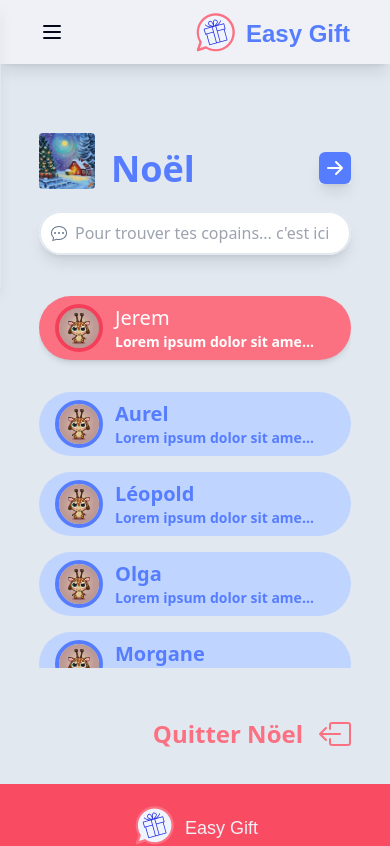
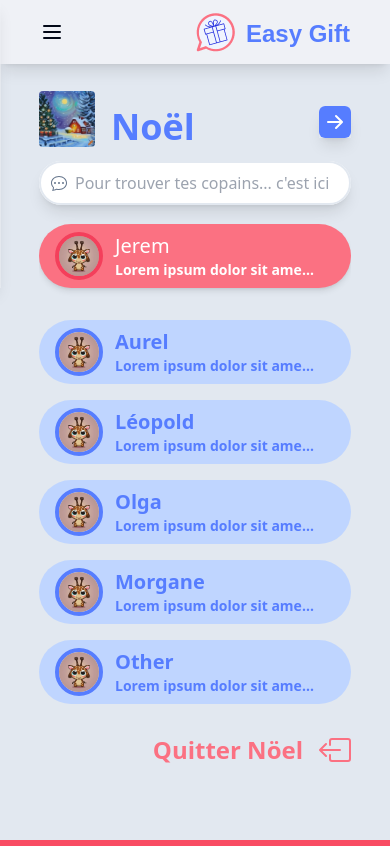
Before and after one commit to WildCodeSchool/2023-09-wns-bleu-easy-gift, a Next.js app in the folder frontend/: page /discussions in a window 390 px wide. Shown: the top 846 px of the page. Built offline with nearby package versions, Linux system fonts and the light colour scheme; no server answers.

Commit message:
change on footer and layout to display header, main and footer correctly withouot space. Change on discussion nav on mobile

```diff
--- a/frontend/src/components/discussions/Menu-discussions.tsx
+++ b/frontend/src/components/discussions/Menu-discussions.tsx
@@ -2,8 +2,8 @@
 
 const MenuDiscussions = () => {
   return (
-    <nav className="bg-slate-200 w-full h-135 pt-10 flex flex-col justify-evenly md:w-5/12 md:h-full md:justify-between">
-      <div className="w-4/5 mx-auto h-36 flex flex-wrap justify-between items-center">
+    <nav className="bg-slate-200 w-full flex-shrink-0 h-[100vh] pt-5 pb-6 flex flex-grow flex-col justify-start md:pb-6 md:w-5/12 md:max-w-screen-sm md:h-full md:justify-between md:overflow-y-auto">
+      <div className="w-4/5 mx-auto h-32 flex flex-wrap justify-between items-center md:min-h-40">
         <div className="basis-5/6 flex justify-start items-center h-14">
           <img src="/images/avatar/group_xmas8.png" alt="" className="w-14 h-14 rounded-sm" />
           <h1 className="text-4xl md:text-5xl 2xl::text-6xl font-bold text-primaryBlue inline-block
@@ -37,7 +37,7 @@ const MenuDiscussions = () => {
           <input type="search" className="w-full h-full rounded-3xl shadow-lg pl-9 outline-slate-200 outline-2 outline" placeholder="Pour trouver tes copains... c'est ici" />
         </div>
       </div>
-      <ul className="w-4/5 h-96 mx-auto overflow-y-auto flex flex-col justify-evenly  max-w-96 pt-3 md:h-auto md:min-h-130">
+      <ul className="w-4/5 max-h-[60vh] min-h-0 overflow-y-auto mx-auto flex flex-col flex-grow flex-shrink justify-evenly max-w-96 pt-3 md:h-auto md:min-h-auto md:max-h-72 md:flex-grow">
         <li className="w-full h-16 rounded-full bg-red400 shadow-md pl-4 pr-6 py-2 mb-8 md:mb-12">
           <a className="h-full flex items-center justify-start" href="/">
             <div className="relative mr-3 w-12 h-12">
@@ -159,8 +159,8 @@ const MenuDiscussions = () => {
           </a>
         </li>
       </ul>
-      <div className="w-4/5 h-12 mx-auto self-start mt-8">
-        <div className="flex justify-end content-end">
+      <div className="w-4/5 mx-auto self-start flex flex-grow justify-end items-start">
+        <div className="flex justify-end mt-4">
           <img src="" alt="" />
           <p className="text-2xl font-bold text-red400">Quitter Nöel</p>
           <button type="button" className="ml-4">
--- a/frontend/src/components/discussions/espace-discussion.tsx
+++ b/frontend/src/components/discussions/espace-discussion.tsx
@@ -2,7 +2,7 @@ import React from 'react';
 
 const EspaceDiscussion = () => {
   return (
-    <div className='hidden md:block md:w-7/12 md:flex md:justify-center md:items-center'>
+    <div className='hidden md:w-7/12 md:flex md:justify-center md:items-center'>
       <div>
         <img src="" alt="" />
         <p>Noël</p>
--- a/frontend/src/components/layout/Footer.tsx
+++ b/frontend/src/components/layout/Footer.tsx
@@ -27,7 +27,7 @@ const icons = [
 
 export default function Footer() {
   return (
-    <footer className='w-full bg-primaryRed h-48'>
+    <footer className='w-full bg-primaryRed h-48 relative bottom-0 left-0 right-0'>
       <div className='flex justify-center flex-col h-full'>
         <div className='space-y-1 flex justify-center items-center w-full mt-3'>
           <img
--- a/frontend/src/pages/discussions/index.tsx
+++ b/frontend/src/pages/discussions/index.tsx
@@ -4,7 +4,7 @@ import EspaceDiscussion from "@/components/discussions/espace-discussion";
 const DiscussionsPage = () => {
   return (
     <>
-      <section className="h-full flex md:min-h-160">
+      <section className="w-full h-[92vh] flex flex-col overflow-y-auto md:h-full md:flex md:flex-row">
         <MenuDiscussions />
         <EspaceDiscussion />
       </section>
--- a/frontend/src/pages/index.tsx
+++ b/frontend/src/pages/index.tsx
@@ -71,7 +71,7 @@ export default function Home() {
           </Button>
         </div>
       </section>
-      <section className="mb-28 mx-auto min-h-175 h-full bg-slate-200 flex flex-col justify-center items-center sm:min-h-160 md:min-h-170 lg:pt-20 lg:pb-16 lg:flex-wrap lg:flex-row lg:mb-32 lg:content-center lg:justify-around lg:min-h-140 2xl:pt-0 xl:pb-0 2xl:items-start 2xl:justify-center 2xl:mb-20 2xl:content-end 2xl:min-h-150 2xl:flex-row">
+      <section className="mb-28 mx-auto min-h-175 h-full w-full bg-slate-200 flex flex-col justify-center items-center sm:min-h-160 md:min-h-170 lg:pt-20 lg:pb-16 lg:flex-wrap lg:flex-row lg:mb-32 lg:content-center lg:justify-around lg:min-h-140 2xl:pt-0 xl:pb-0 2xl:items-start 2xl:justify-center 2xl:mb-20 2xl:content-end 2xl:min-h-150 2xl:flex-row">
         <h2 className="w-4/5 text-3xl mb-8 text-primaryRed sm:text-center md:mb-10 md:text-4xl lg:w-full lg:mb-14 font-bold 2xl:text-5xl 2xl:mt-0 2xl:mb-28">
           Crée ton groupe
         </h2>
--- a/frontend/src/pages/layout.tsx
+++ b/frontend/src/pages/layout.tsx
@@ -4,10 +4,10 @@ import React from "react";
 
 export default function Layout({ children }: { children: React.ReactNode }) {
   return (
-    <div className="w-screen min-h-screen bg-bgPrimary relative  flex flex-col justify-between">
+    <div className="w-screen min-h-screen bg-bgPrimary relative flex flex-col justify-between">
       <Navbar />
 
-      <main className="w-full mx-auto h-auto">{children}</main>
+      <main className="w-full mx-auto h-auto flex flex-grow flex-col">{children}</main>
 
       <Footer />
     </div>
```
